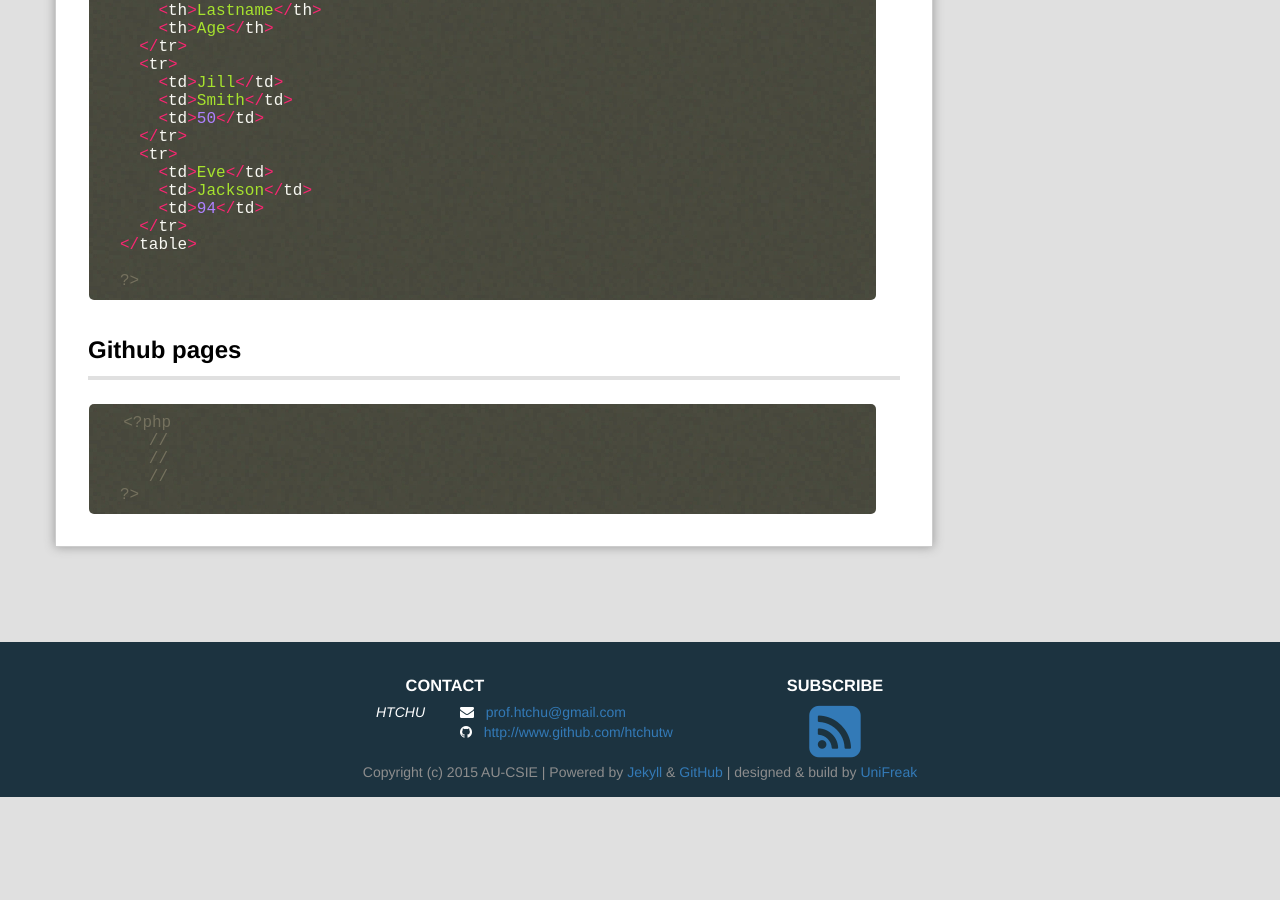
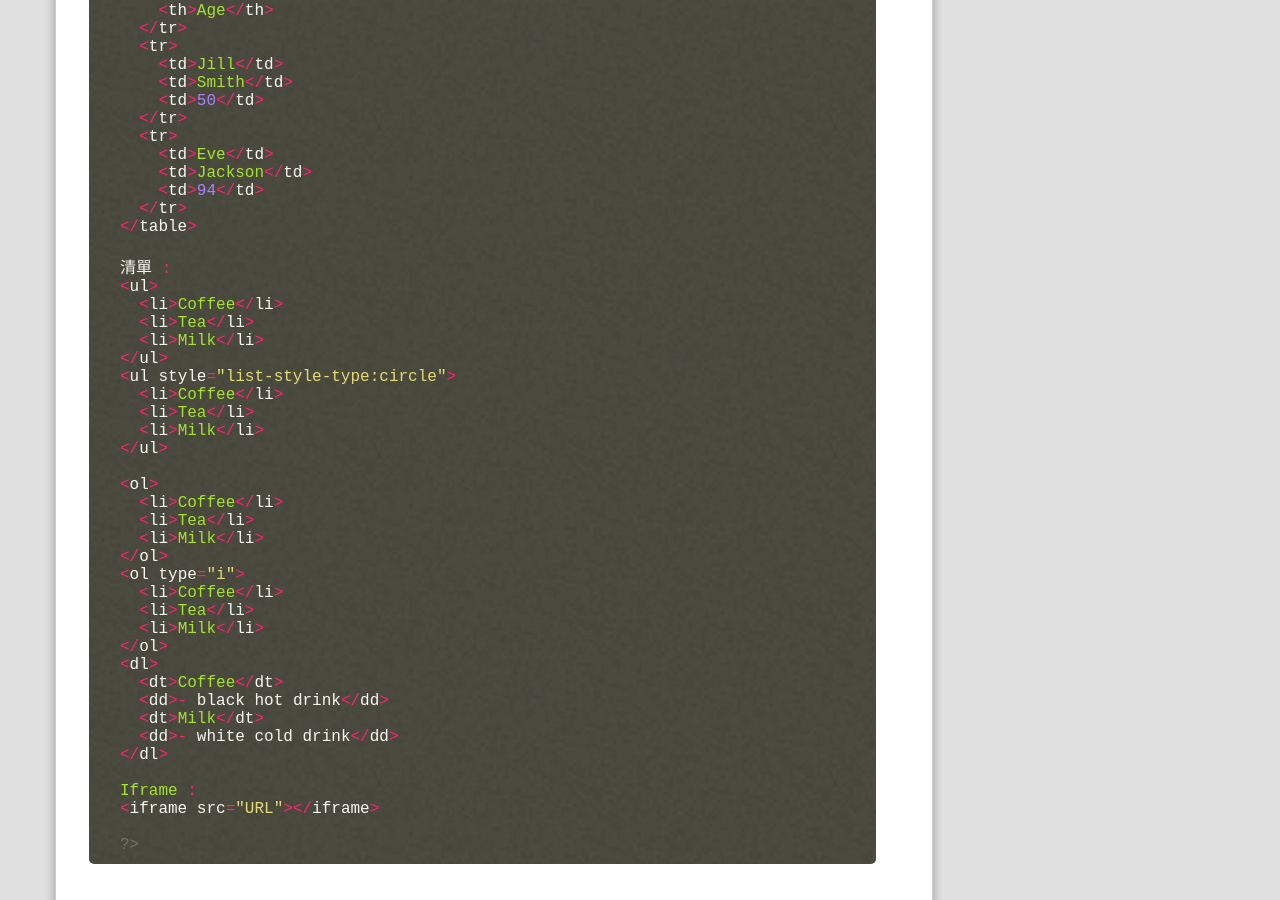
Before and after one commit to track9785/webcourse, a Jekyll site: the page built from _posts/2017-10-18-Class5.md, in a window 1280 px wide and 900 px high, scrolled down 1784 px. Built offline with Jekyll 4.4.1, drawn with Linux system fonts in a browser that asks for light colours; Markdown is read by kramdown in place of the engine named in the settings; comment, search, counter and statistics services are not loaded; before the commit the page ends 2581 px from its top, so only the background shows below that.

Commit message:
Update 2017-10-18-Class5.md

````diff
--- a/_posts/2017-10-18-Class5.md
+++ b/_posts/2017-10-18-Class5.md
@@ -27,7 +27,6 @@ Visual Studio Code https://code.visualstudio.com/ Sublime Text https://www.subli
 ```php
 <?php
 HTML網頁標籤(tag)結構 :
-
 <!DOCTYPE html>
 <html lang="zh-Hant-TW">
 <head>
@@ -75,6 +74,38 @@ HTML網頁標籤(tag)結構 :
   </tr>
 </table>
 
+清單 :
+<ul>
+  <li>Coffee</li>
+  <li>Tea</li>
+  <li>Milk</li>
+</ul>
+<ul style="list-style-type:circle">
+  <li>Coffee</li>
+  <li>Tea</li>
+  <li>Milk</li>
+</ul>
+
+<ol>
+  <li>Coffee</li>
+  <li>Tea</li>
+  <li>Milk</li>
+</ol>
+<ol type="i">
+  <li>Coffee</li>
+  <li>Tea</li>
+  <li>Milk</li>
+</ol>
+<dl>
+  <dt>Coffee</dt>
+  <dd>- black hot drink</dd>
+  <dt>Milk</dt>
+  <dd>- white cold drink</dd>
+</dl>
+
+Iframe :
+<iframe src="URL"></iframe>
+
 ?>
 ```
 ##Github pages
````
